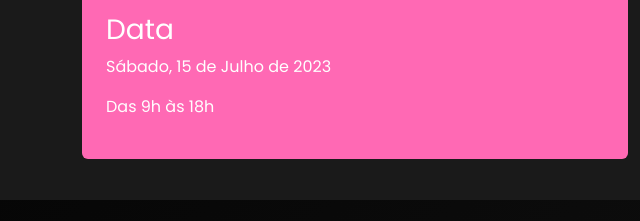
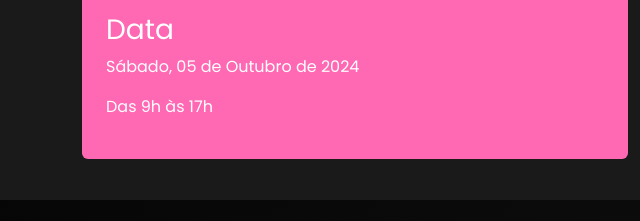
Before and after one commit to arijunior2020/bazar-da-rafa, a plain HTML site: page index.html in a window 1280 px wide. Shown: the part 554-775 px from the top of the page, 0-640 px from the left. Drawn offline with nearby package versions, Linux system fonts and the light colour scheme.

Commit message:
Enviando arquivos iniciais do projeto

```diff
--- a/index.html
+++ b/index.html
@@ -169,8 +169,8 @@
               <p>Rua NW 3 Bloco 20 Ap 21 B</p>
               <p>Bairro: Araturi / Cidade: Caucaia</p>
               <h3>Data</h3>
-              <p>Sábado, 15 de Julho de 2023</p>
-              <p>Das 9h às 18h</p>
+              <p>Sábado, 05 de Outubro de 2024</p>
+              <p>Das 9h às 17h</p>
             </div>
           </div>
           <div class="col-md-6">
```
